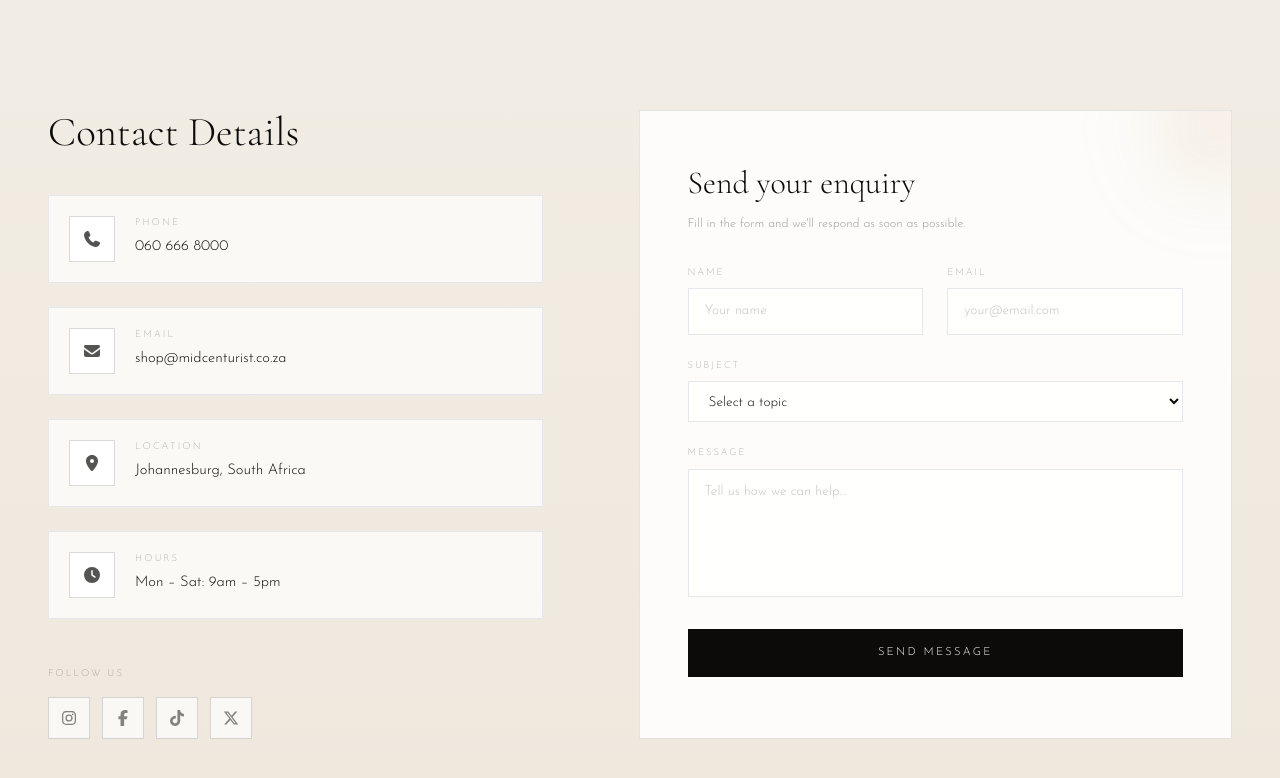
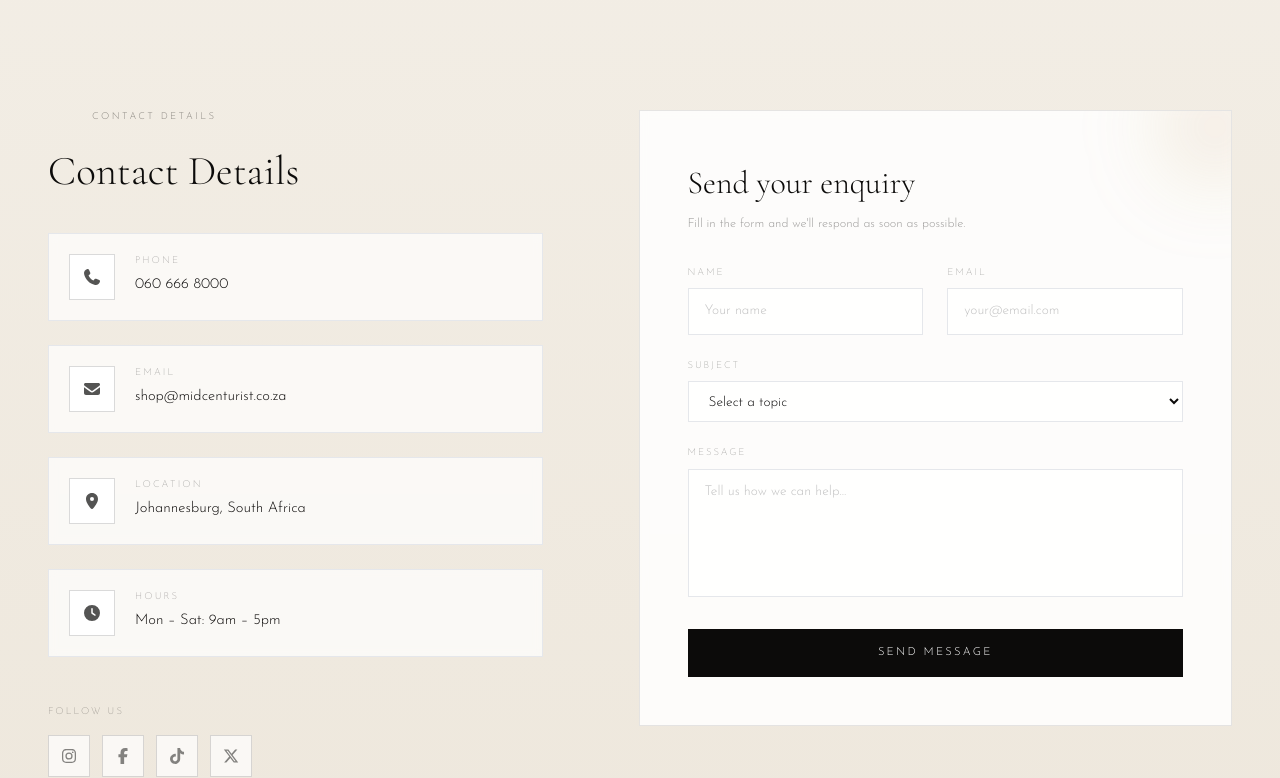
Before and after one commit to nostalgic-code/midcenturist-official, a Next.js app in the folder app/: page /contact in a window 1280 px wide. Shown: the part 687-1465 px from the top of the page. Built offline with nearby package versions, Linux system fonts and the light colour scheme; no server answers.

Commit message:
Implement layout alignment and softer line styling

```diff
--- a/app/src/app/categories/page.tsx
+++ b/app/src/app/categories/page.tsx
@@ -59,7 +59,7 @@ export default function CategoriesPage() {
       <div className="relative bg-brand-off border-b border-brand-rule overflow-hidden">
         <div className="max-w-7xl mx-auto px-8 md:px-12 py-20 md:py-28 relative z-10">
           <div className="mb-3 flex items-center gap-3">
-            <span className="h-[0.5px] w-8 bg-brand-black/15" />
+            <span className="h-[0.5px] w-8 bg-brand-black/8" />
             <span className="label-caps text-brand-muted">Browse by Room</span>
           </div>
           <h1 className="font-serif text-4xl md:text-[3.4rem] text-brand-black font-light leading-tight">
--- a/app/src/components/AboutStory.tsx
+++ b/app/src/components/AboutStory.tsx
@@ -100,7 +100,7 @@ function Hero() {
       {/* Parallax background */}
       <motion.div className="absolute inset-0" style={{ y: imgY }}>
         <Image
-          src="/images/chairs/images2/PHOTO-2026-04-15-18-51-17.jpg"
+          src="/images/about.jpg"
           alt="Mid-century modern interior"
           fill
           priority
@@ -127,7 +127,7 @@ function Hero() {
           transition={{ duration: 0.8, delay: 0.2 }}
         >
           <motion.div
-            className="h-[0.5px] w-8 bg-white/40 origin-left"
+            className="h-[0.5px] w-8 bg-white/25 origin-left"
             initial={{ scaleX: 0 }}
             animate={{ scaleX: 1 }}
             transition={{ duration: 0.8, delay: 0.2, ease: [0.16, 1, 0.3, 1] }}
@@ -208,7 +208,7 @@ function StoryChapter({
       className={`relative scroll-mt-20 ${bg}`}
     >
       {/* Thin progress line at top */}
-      <div className="max-w-[1400px] mx-auto px-5 sm:px-8 md:px-16 lg:px-24">
+      <div className="max-w-7xl mx-auto px-8 md:px-12">
         <div className="h-[0.5px] bg-brand-black/[0.04] relative overflow-hidden">
           <motion.div
             className="absolute inset-y-0 left-0 bg-brand-black/10"
@@ -217,7 +217,7 @@ function StoryChapter({
         </div>
       </div>
 
-      <div className="max-w-[1400px] mx-auto px-5 sm:px-8 md:px-16 lg:px-24 py-10 md:py-20">
+      <div className="max-w-7xl mx-auto px-8 md:px-12 py-10 md:py-20">
         {/* Chapter header — thin line + label (no number) */}
         <motion.div
           className="flex items-center gap-4 mb-8 md:mb-10"
@@ -226,7 +226,7 @@ function StoryChapter({
           transition={{ duration: 0.7, ease: [0.22, 1, 0.36, 1] }}
         >
           <motion.div
-            className="h-[0.5px] bg-brand-black/15 origin-left"
+            className="h-[0.5px] bg-brand-black/8 origin-left"
             initial={{ scaleX: 0 }}
             animate={isInView ? { scaleX: 1 } : {}}
             transition={{ duration: 0.8, delay: 0.2, ease: [0.16, 1, 0.3, 1] }}
@@ -235,8 +235,8 @@ function StoryChapter({
           <span className="label-caps text-brand-muted">{section.label}</span>
         </motion.div>
 
-        {/* Content grid — image right on even, left on odd */}
-        <div className="grid grid-cols-1 lg:grid-cols-2 gap-8 md:gap-14 lg:gap-20 items-center">
+        {/* Content grid — image right on even, left on odd, text aligned with image top */}
+        <div className="grid grid-cols-1 lg:grid-cols-2 gap-8 md:gap-14 lg:gap-20 items-start">
           {/* Image with reveal */}
           <motion.div
             className={`relative overflow-hidden rounded-sm aspect-[4/3] max-h-[380px] md:max-h-[460px] ${imageRight ? 'lg:order-2' : ''}`}
@@ -262,7 +262,7 @@ function StoryChapter({
             />
           </motion.div>
 
-          {/* Text content */}
+          {/* Text content — limit to 2 paragraphs for alignment */}
           <div className={`${imageRight ? 'lg:order-1' : ''}`}>
             {/* Title */}
             <div className="overflow-hidden mb-8">
@@ -276,9 +276,9 @@ function StoryChapter({
               </motion.h2>
             </div>
 
-            {/* Body paragraphs — staggered reveal */}
+            {/* Body paragraphs — staggered reveal, limit to 2 */}
             <div className="space-y-5">
-              {section.body.map((paragraph, pi) => (
+              {section.body.slice(0, 2).map((paragraph, pi) => (
                 <motion.p
                   key={pi}
                   className="text-[0.85rem] text-brand-black/75 font-light leading-[2.1] tracking-[0.015em]"
@@ -293,7 +293,7 @@ function StoryChapter({
 
             {/* Bottom accent line */}
             <motion.div
-              className="w-8 h-[0.5px] bg-brand-black/10 mt-8"
+              className="w-8 h-[0.5px] bg-brand-black/8 mt-8"
               initial={{ scaleX: 0, originX: 0 }}
               animate={isInView ? { scaleX: 1 } : {}}
               transition={{ duration: 1, delay: 0.8, ease: [0.22, 1, 0.36, 1] }}
@@ -305,7 +305,7 @@ function StoryChapter({
 
       {/* Final divider after last section */}
       {index === total - 1 && (
-        <div className="max-w-[1400px] mx-auto px-5 sm:px-8 md:px-16 lg:px-24">
+        <div className="max-w-7xl mx-auto px-8 md:px-12">
           <div className="h-[0.5px] bg-brand-black/[0.04]" />
         </div>
       )}
--- a/app/src/components/ContactPage.tsx
+++ b/app/src/components/ContactPage.tsx
@@ -119,7 +119,7 @@ export default function ContactPage() {
 
         <div className="relative z-10 mx-auto max-w-7xl px-8 py-28 md:px-12 md:py-36">
           <div className="hero-kicker mb-6 flex items-center gap-3">
-            <span className="h-[0.5px] w-8 bg-white/40" />
+            <span className="h-[0.5px] w-8 bg-white/25" />
             <span className="label-caps text-white/60">
               Get in Touch
             </span>
@@ -157,9 +157,19 @@ export default function ContactPage() {
 
       {/* Contact Grid */}
       <section className="mx-auto max-w-7xl px-8 py-20 md:px-12 md:py-28">
-        <div className="grid grid-cols-1 gap-14 lg:grid-cols-[1fr_1.2fr] lg:gap-24">
+        <div className="grid grid-cols-1 gap-14 lg:grid-cols-[1fr_1.2fr] lg:gap-24 items-start">
           {/* Left — Info */}
           <div>
+            <motion.div
+              className="mb-6 flex items-center gap-3"
+              initial="hidden"
+              whileInView="visible"
+              viewport={{ once: true }}
+              variants={fadeUp}
+            >
+              <span className="h-[0.5px] w-8 bg-brand-black/8" />
+              <span className="label-caps text-brand-muted">Contact Details</span>
+            </motion.div>
             <motion.h2
               className="font-serif text-[clamp(2rem,3.2vw,3rem)] font-light leading-[1.08] text-brand-black mb-10"
               initial="hidden"
```
Also changed, not shown: app/public/images/about.jpg (added).
